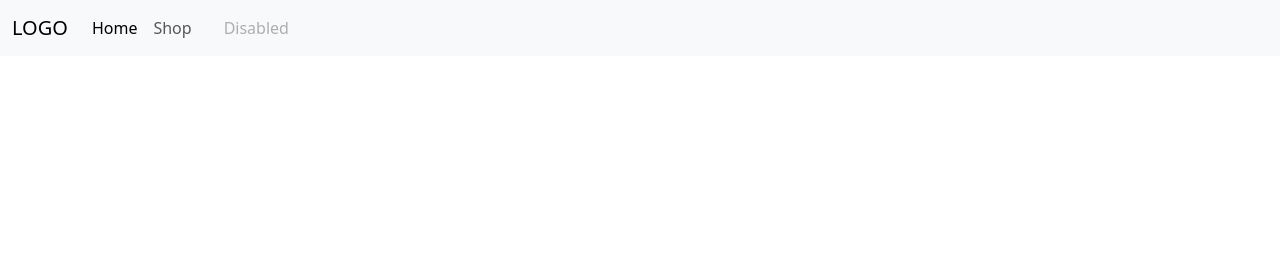
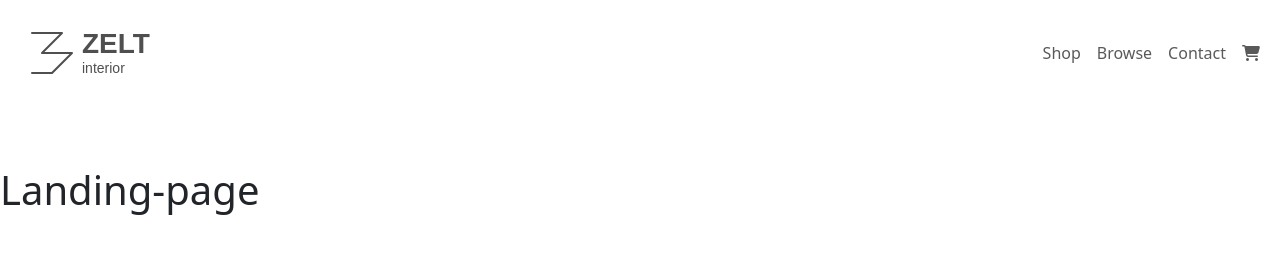
Before and after one commit to ZamzamF/gik339-3-projekt, a plain HTML site: page client/index.html in a window 1280 px wide. Drawn offline with nearby package versions, Linux system fonts and the light colour scheme.

Commit message:
Navbar + linked pages

```diff
--- a/client/index.html
+++ b/client/index.html
@@ -4,37 +4,83 @@
     <meta charset="UTF-8">
     <meta name="viewport" content="width=device-width, initial-scale=1.0">
     <link href="https://cdn.jsdelivr.net/npm/bootstrap@5.3.3/dist/css/bootstrap.min.css" rel="stylesheet" integrity="sha384-QWTKZyjpPEjISv5WaRU9OFeRpok6YctnYmDr5pNlyT2bRjXh0JMhjY6hW+ALEwIH" crossorigin="anonymous">
+    <link href="https://cdnjs.cloudflare.com/ajax/libs/font-awesome/6.4.0/css/all.min.css" rel="stylesheet">
+
 
     <title>Document</title>
 </head>
 <body>
 
-    <!-- Meny -->
-    <nav class="navbar navbar-expand-lg bg-body-tertiary">
+    <!-- Navigations meny -->
+    <nav class="navbar navbar-expand-lg navbar-custom">
+      <div class="container-fluid">
+        <!-- Logo - Förslag -->
+        <a class="navbar-brand" href="index.html">
+          <!-- Logo - SVG -->
+          <svg width="280" height="80" viewBox="0 0 280 80" xmlns="http://www.w3.org/2000/svg">
+            <title>ZELT interior - Minimalist Logo with Icon</title>
+            <desc>A stylized "Z" merges with the wordmark for a distinct brand marker.</desc>
 
-        <div class="container-fluid">
-            <!--Vänster-->
-          <a class="navbar-brand" href="#">LOGO</a>
+            <!-- Stylized "Z" as an icon -->
+            <path
+              d="M20 20 H50 L30 40 H60 L40 60 H20"
+              fill="none"
+              stroke="#4F4F4F"
+              stroke-width="2"
+              stroke-linecap="round"
+              stroke-linejoin="round"
+            />
 
+            <!-- "ZELT interior" text next to the icon -->
+            <text
+              x="70"
+              y="40"
+              font-family="Poppins, sans-serif"
+              font-weight="600"
+              font-size="28"
+              fill="#4F4F4F"
+            >
+              ZELT
+            </text>
+            <text
+              x="70"
+              y="60"
+              font-family="Poppins, sans-serif"
+              font-weight="400"
+              font-size="14"
+              fill="#4F4F4F"
+            >
+              interior
+            </text>
+          </svg>
+        </a>
+        <!-- Toggle-knapp för responsivitet-->
+        <button class="navbar-toggler" type="button" data-bs-toggle="collapse" data-bs-target="#navbarNav" aria-controls="navbarNav" aria-expanded="false" aria-label="Toggle navigation">
+          <span class="navbar-toggler-icon"></span>
+        </button>
+        <!-- Länkar till övriga sidor-->
+        <div class="collapse navbar-collapse" id="navbarNav">
+          <ul class="navbar-nav ms-auto">
+              <li class="nav-item">
+                  <a class="nav-link" href="shop.html">Shop</a>
+              </li>
+              <li class="nav-item">
+                  <a class="nav-link" href="#">Browse</a>
+              </li>
+              <li class="nav-item">
+                  <a class="nav-link" href="contact.html">Contact</a>
+              </li>
+              <li class="nav-item">
+                  <a class="nav-link" href="#">
+                      <i class="fa-solid fa-cart-shopping cart-icon"></i>
+                  </a>
+              </li>
+          </ul>
+      </div>
+      </div>
+    </nav>
 
-          <button class="navbar-toggler" type="button" data-bs-toggle="collapse" data-bs-target="#navbarNavAltMarkup" aria-controls="navbarNavAltMarkup" aria-expanded="false" aria-label="Toggle navigation">
-            <span class="navbar-toggler-icon"></span>
-          </button>
-
-            <!--Höger-->
-
-          <div class="collapse navbar-collapse" id="navbarNavAltMarkup">
-            <div class="navbar-nav">
-              <a class="nav-link active" aria-current="page" href="#">Home</a>
-              <a class="nav-link" href="#">Shop</a><!--Product sidan-->
-              <a class="nav-link" href="#"></a>
-              <a class="nav-link disabled" aria-disabled="true">Disabled</a>
-            </div>
-          </div>
-
-        </div>
-
-      </nav>
+    <h1 style="margin-block-start: 60px;">Landing-page</h1>
 
 </body>
 </html>
```
Also changed, not shown: client/contact.html (added, +80 -0 lines), client/shop.html (added, +81 -0 lines).
